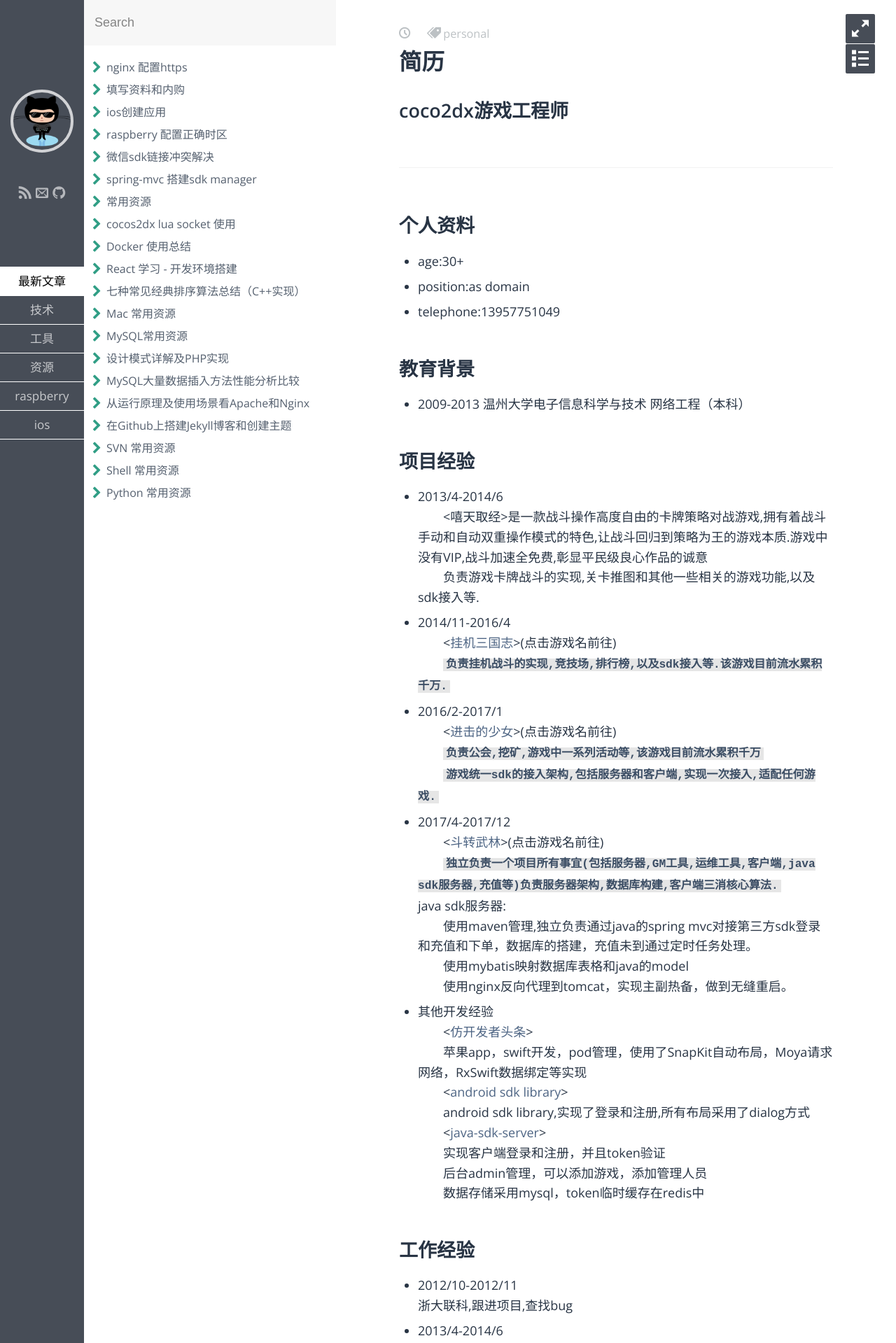
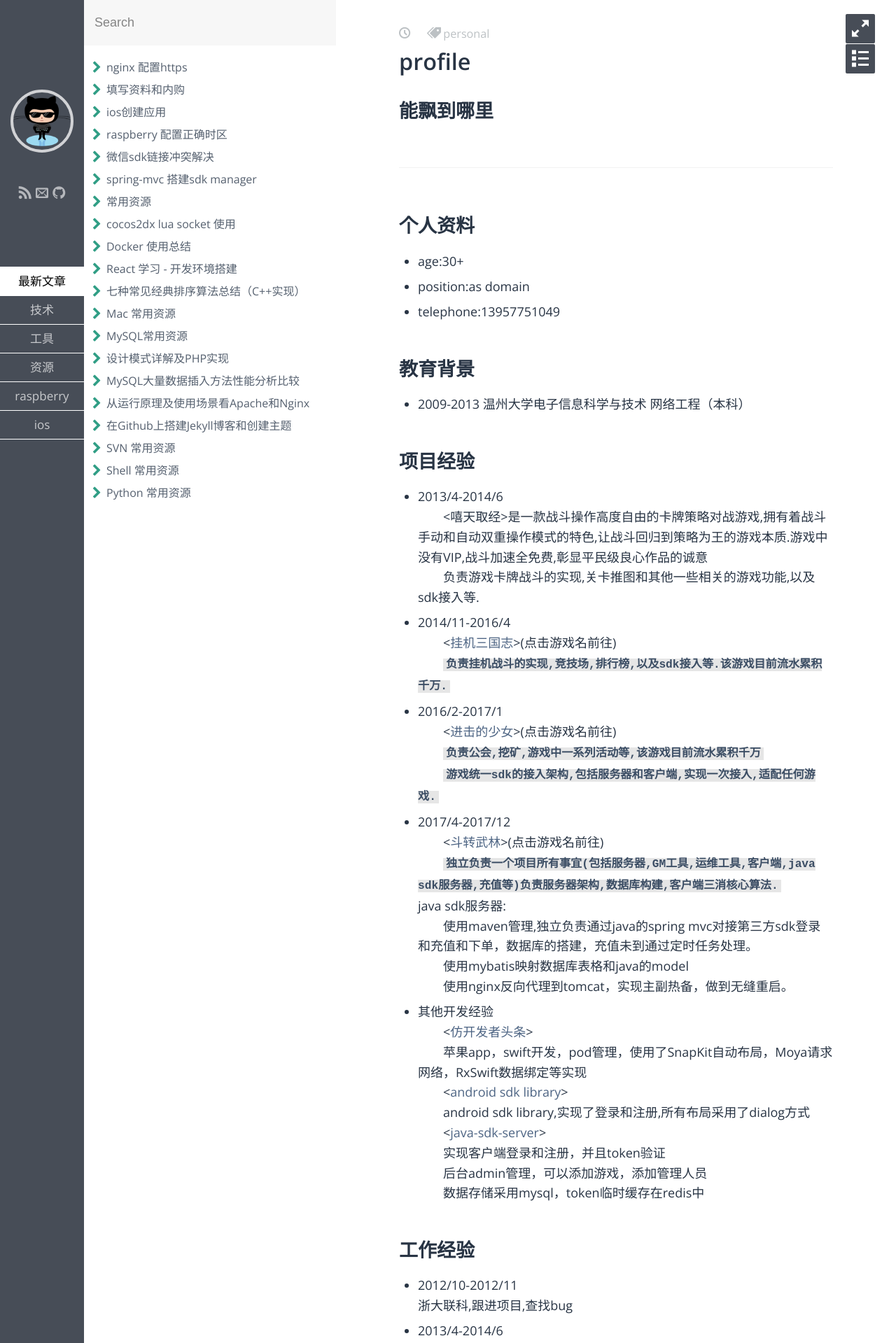
Before and after one commit to zhjzjnb/zhjzjnb.github.io, a Jekyll site: the page built from index.md, in a window 1280 px wide. Shown: the top 1919 px of the page at 70% size. Built offline with Jekyll 4.4.1, drawn with Linux system fonts in a browser that asks for light colours; some web fonts are replaced.

Commit message:
Update index.md

```diff
--- a/index.md
+++ b/index.md
@@ -1,12 +1,12 @@
 ---
-title: 简历
+title: profile
 layout: post
 category: resume
 tags: personal
-description: 研发这几年
+description: none
 ---
 
-# coco2dx游戏工程师
+# 能飘到哪里
 
 ------
 ## 个人资料
```
